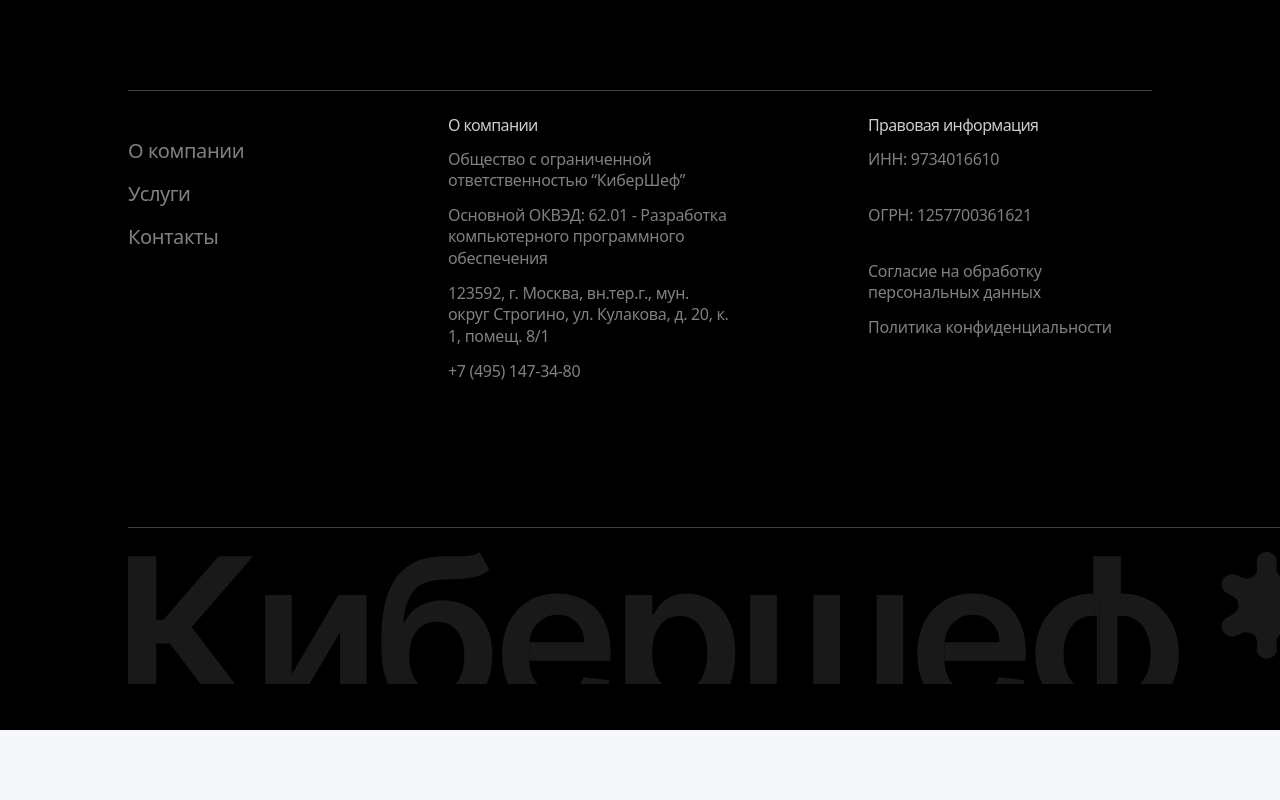
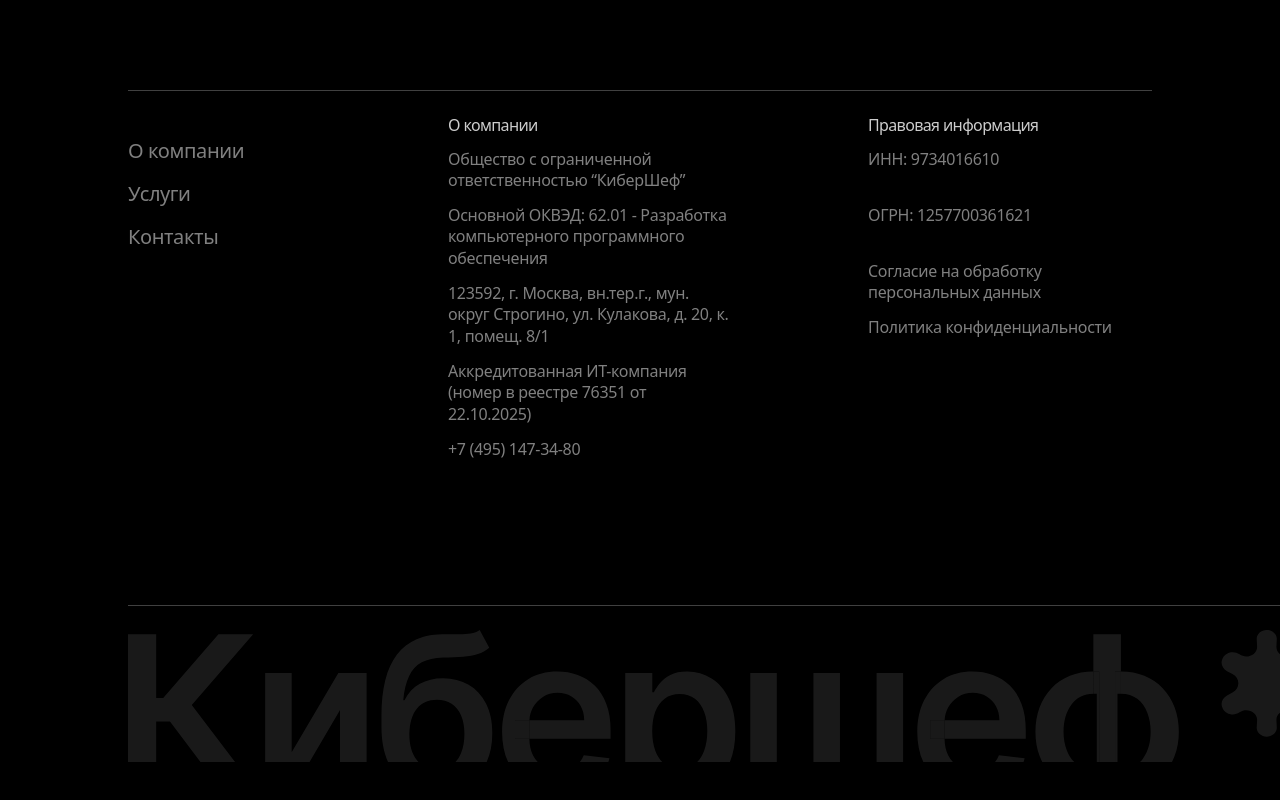
Before and after one commit to alekseikaftanov/cyberchef_site, a Next.js app: page / in a window 1280 px wide. Shown: the part 5203-6003 px from the top of the page. Before the commit the page ends 5933 px from the top, so only its background shows below. Built offline with nearby package versions, Linux system fonts and the light colour scheme.

Commit message:
fix: исправлены ошибки ESLint в Footer.tsx
- Устранены проблемы с типизацией и неиспользуемыми переменными

```diff
--- a/src/components/organisms/Footer.tsx
+++ b/src/components/organisms/Footer.tsx
@@ -75,6 +75,9 @@
               <p className="text-white font-[var(--font-inter)] font-normal text-sm sm:text-base leading-[135%] tracking-[-0.02em] opacity-50 w-full lg:w-[284px] min-h-[66px]">
                 123592, г. Москва, вн.тер.г., мун. округ Строгино, ул. Кулакова, д. 20, к. 1, помещ. 8/1
               </p>
+              <p className="text-white font-[var(--font-inter)] font-normal text-sm sm:text-base leading-[135%] tracking-[-0.02em] opacity-50 w-full lg:w-[284px] min-h-[66px]">
+              Аккредитованная ИТ-компания (номер в реестре 76351 от 22.10.2025)
+              </p>
               <a
                 href="tel:+74951473480"
                 className="text-white font-[var(--font-inter)] font-normal text-sm sm:text-base leading-[135%] tracking-[-0.02em] opacity-50 w-full lg:w-[284px] min-h-[66px] hover:opacity-80 transition-opacity cursor-pointer"
```
